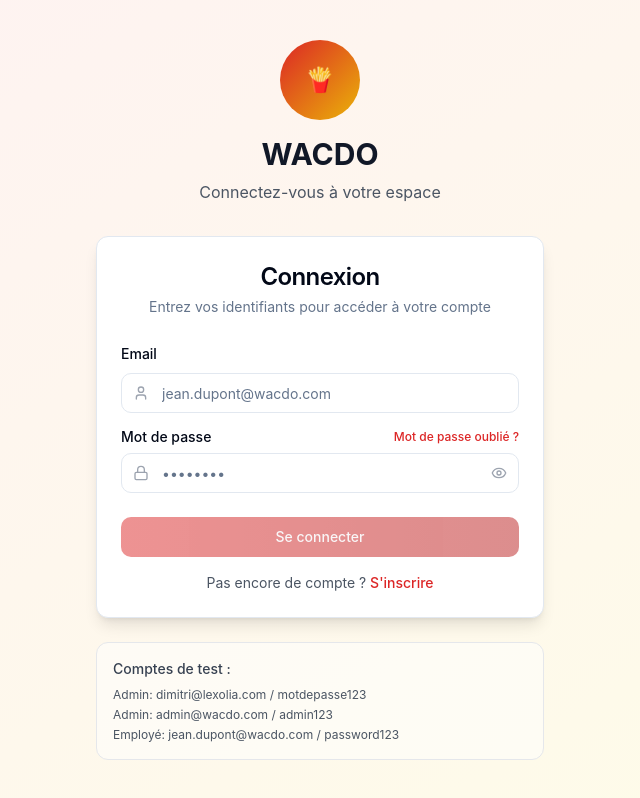
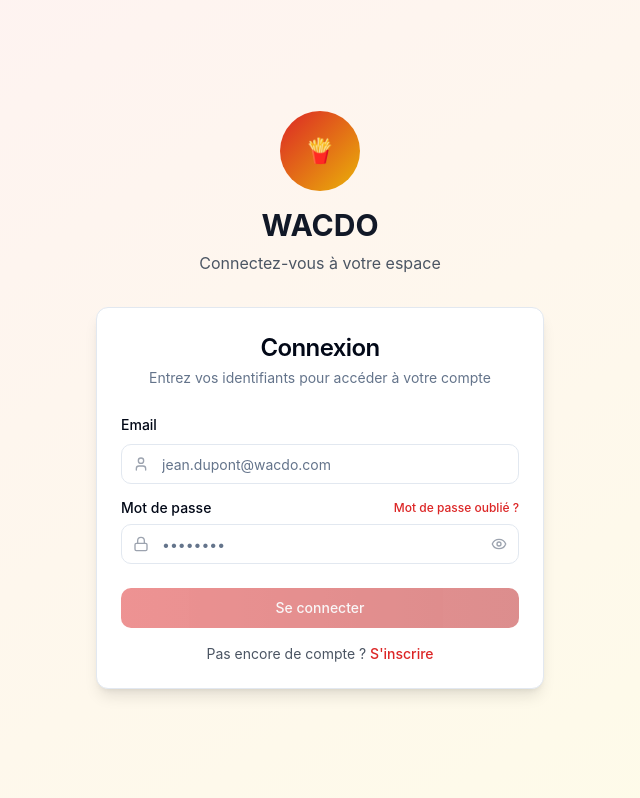
Before and after one commit to dimitrilongo/wacdo, a React app in the folder frontend/: page /login in a window 1280 px wide. Shown: the whole page, without its empty margins (320-960 px from the left). Built offline with nearby package versions, Linux system fonts and the light colour scheme; the HTML template or start-up script is replaced by a standard one.

Commit message:
Suppression de la div avec les utilisateurs de tests
Signed-off-by: dimitrilongo <dimitri.longo@gmail.com>

```diff
--- a/frontend/src/pages/LoginPage.jsx
+++ b/frontend/src/pages/LoginPage.jsx
@@ -78,7 +78,7 @@ const LoginPage = () => {
     }
 
     try {
-      // Simuler l'envoi d'un email (à remplacer par un vrai appel API)
+      // juste un lessage yil y a rien derrière peute par laravel API POSt
       await new Promise(resolve => setTimeout(resolve, 1000));
 
       setResetMessage(`Un email de réinitialisation a été envoyé à ${resetEmail}`);
@@ -230,7 +230,7 @@ const LoginPage = () => {
           </form>
         </Card>
 
-        {/* Modal Mot de passe oublié */}
+        {/* Modal Mot de passe oublié  Attention il se passe rien pas de code pour envoyer l'email*/}
         {showForgotPassword && (
           <div className="fixed inset-0 bg-black bg-opacity-50 flex items-center justify-center p-4 z-50">
             <Card className="w-full max-w-md">
@@ -292,18 +292,6 @@ const LoginPage = () => {
             </Card>
           </div>
         )}
-
-        {/* Mes Utilisateurs de test */}
-        <div className="mt-6 p-4 bg-white/50 rounded-lg border border-gray-200">
-          <h3 className="text-sm font-medium text-gray-700 mb-2">Comptes de test :</h3>
-          <div className="text-xs text-gray-600 space-y-1">
-            <div>Admin: dimitri@lexolia.com / motdepasse123</div>
-            <div>Admin: admin@wacdo.com / admin123</div>
-            <div>Employé: jean.dupont@wacdo.com / password123</div>
-          </div>
-
-
-        </div>
       </div>
     </div>
   );
```
